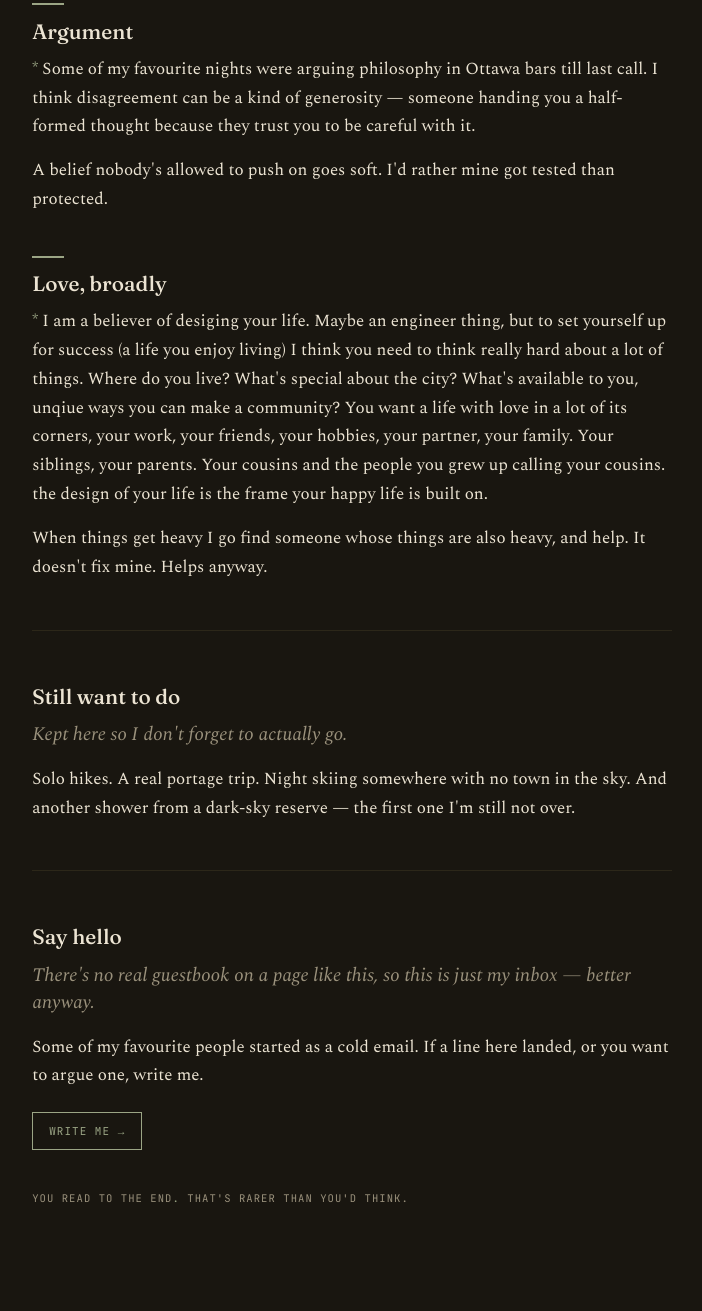
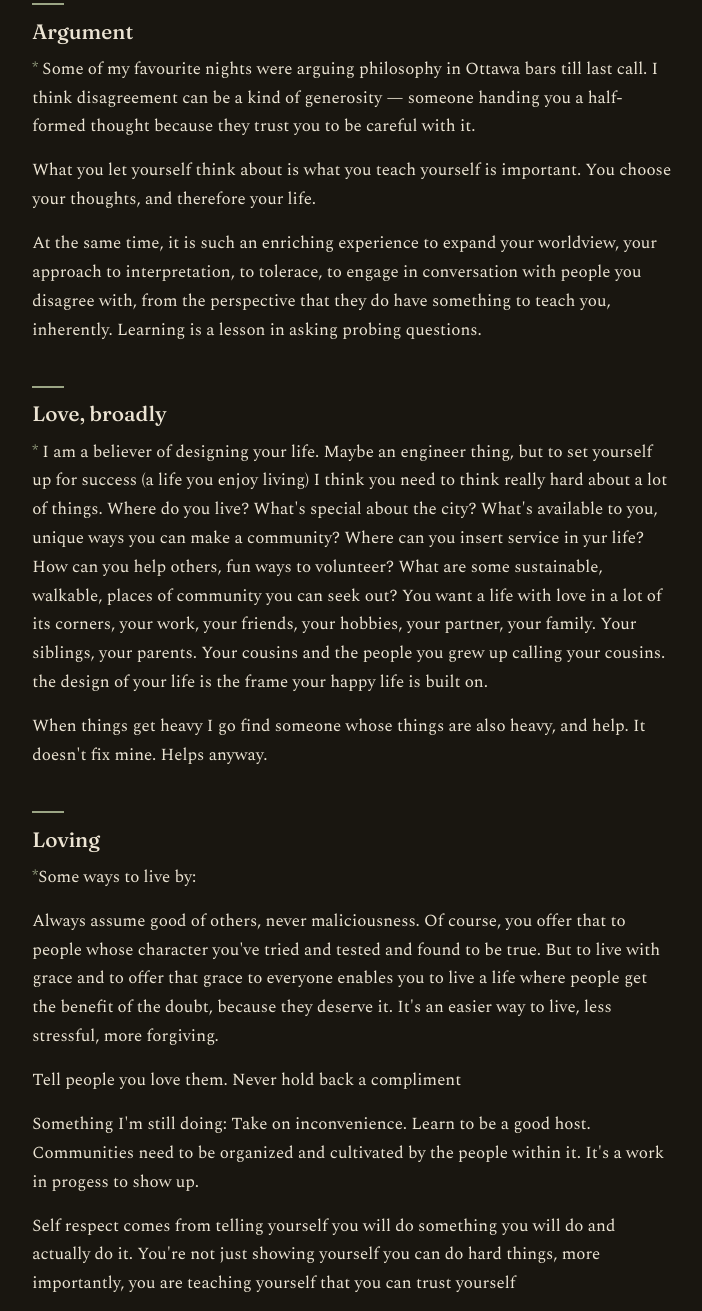
Before and after one commit to PrachixShah/PrachixShah.github.io, a plain HTML site: page ethos.html in a window 1280 px wide. Shown: the part 603-1914 px from the top of the page, without its empty margins (401-1103 px from the left). Drawn offline with nearby package versions, Linux system fonts and the light colour scheme.

Commit message:
Update beliefs and add sections on love and living
Revised beliefs and added new sections on love and living.

```diff
--- a/ethos.html
+++ b/ethos.html
@@ -136,11 +136,20 @@ em{font-style:italic;}
 
     <h2 class="sec" id="argument">Argument</h2>
     <p class="belief"><span class="star">*</span> Some of my favourite nights were arguing philosophy in Ottawa bars till last call. I think disagreement can be a kind of generosity — someone handing you a half-formed thought because they trust you to be careful with it.</p>
-    <p class="belief">A belief nobody's allowed to push on goes soft. I'd rather mine got tested than protected.</p>
+    <p class="belief">What you let yourself think about is what you teach yourself is important. You choose your thoughts, and therefore your life. </p>
+    <p class="belief">At the same time, it is such an enriching experience to expand your worldview, your approach to interpretation, to tolerace, to engage in conversation with people you disagree with, from the perspective that they do have something to teach you, inherently. Learning is a lesson in asking probing questions. </p>
 
     <h2 class="sec" id="love">Love, broadly</h2>
-    <p class="belief"><span class="star">*</span> I am a believer of desiging your life. Maybe an engineer thing, but to set yourself up for success (a life you enjoy living) I think you need to think really hard about a lot of things. Where do you live? What's special about the city? What's available to you, unqiue ways you can make a community? You want a life with love in a lot of its corners, your work, your friends, your hobbies, your partner, your family. Your siblings, your parents. Your cousins and the people you grew up calling your cousins. the design of your life is the frame your happy life is built on.</p>
+    <p class="belief"><span class="star">*</span> I am a believer of designing your life. Maybe an engineer thing, but to set yourself up for success (a life you enjoy living) I think you need to think really hard about a lot of things. Where do you live? What's special about the city? What's available to you, unique ways you can make a community? Where can you insert service in yur life? How can you help others, fun ways to volunteer? What are some sustainable, walkable, places of community you can seek out? You want a life with love in a lot of its corners, your work, your friends, your hobbies, your partner, your family. Your siblings, your parents. Your cousins and the people you grew up calling your cousins. the design of your life is the frame your happy life is built on.</p>
     <p class="belief">When things get heavy I go find someone whose things are also heavy, and help. It doesn't fix mine. Helps anyway.</p>
+
+    <h2 class="sec" id="love">Loving</h2>
+    <p class="belief"><span class="star">*</span>Some ways to live by: </p>
+    <p class="belief">Always assume good of others, never maliciousness. Of course, you offer that to people whose character you've tried and tested and found to be true. But to live with grace and to offer that grace to everyone enables you to live a life where people get the benefit of the doubt, because they deserve it. It's an easier way to live, less stressful, more forgiving. </p>
+    <p class="belief">Tell people you love them. Never hold back a compliment </p>
+    <p class="belief">Something I'm still doing: Take on inconvenience. Learn to be a good host. Communities need to be organized and cultivated by the people within it. It's a work in progess to show up.</p>
+    <p class="belief">Self respect comes from telling yourself you will do something you will do and actually do it. You're not just showing yourself you can do hard things, more importantly, you are teaching yourself that you can trust yourself
+</p>
 
     <hr class="divider">
 
```
